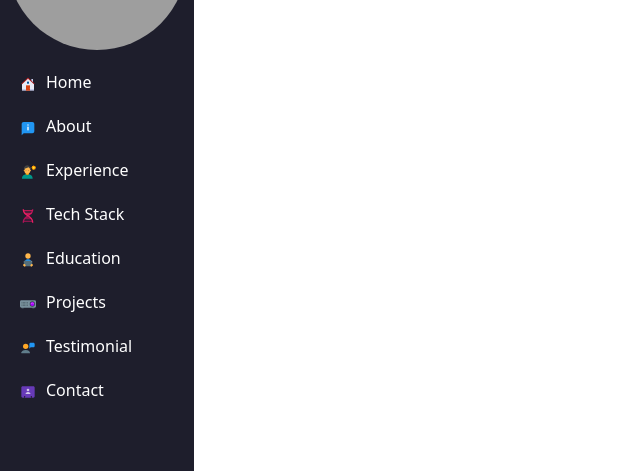
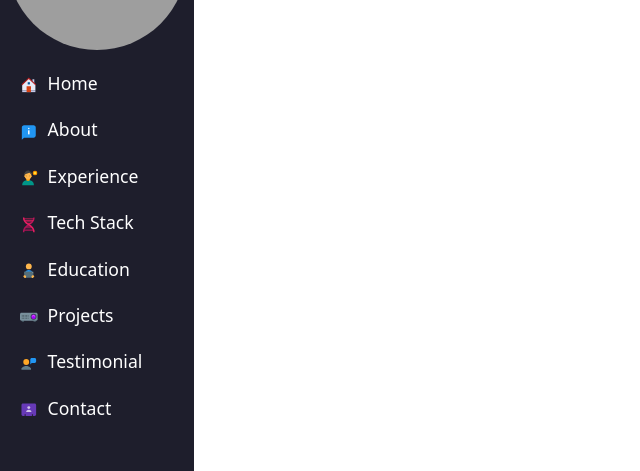
Before and after one commit to Haris-Mohanty/PortFolio2, a React (Create React App) app in the folder client/: page / in a window 1280 px wide. Shown: the part 196-667 px from the top of the page, without its empty margins (0-640 px from the left). Built offline with nearby package versions, Linux system fonts and the light colour scheme; grey boxes are pictures that could not be loaded.

Commit message:
client- src- components- Menus- Menus.js- Add menus in sidenav successfully.

```diff
--- a/client/src/components/Menus/Menus.css
+++ b/client/src/components/Menus/Menus.css
@@ -10,18 +10,19 @@
 .nav-item {
   color: #fff;
   margin-top: 20px;
-  /* text-align: center; */
+
   margin-left: 20px;
 }
 .nav-link {
   margin-top: 20px;
   cursor: pointer;
+  font-size: 1.1em;
 }
 .nav-link svg {
   margin-right: 10px;
 }
-.nav-link:hover{
-    font-size: 1.5em;
-    transition: 0.6s ease-in-out;
-    color: #f29a67;
+.nav-link:hover {
+  font-size: 1.5em;
+  transition: 0.6s ease-in-out;
+  color: #f29a67;
 }
--- a/client/src/components/Menus/Menus.js
+++ b/client/src/components/Menus/Menus.js
@@ -60,7 +60,7 @@ const Menus = ({ toggle }) => {
       ) : (
         <>
           <div className="nav-items">
-            <div className="nav-item navbar-item">
+            <div className="nav-item">
               <div className="nav-link">
                 <FcHome title="Home" />
               </div>
```
